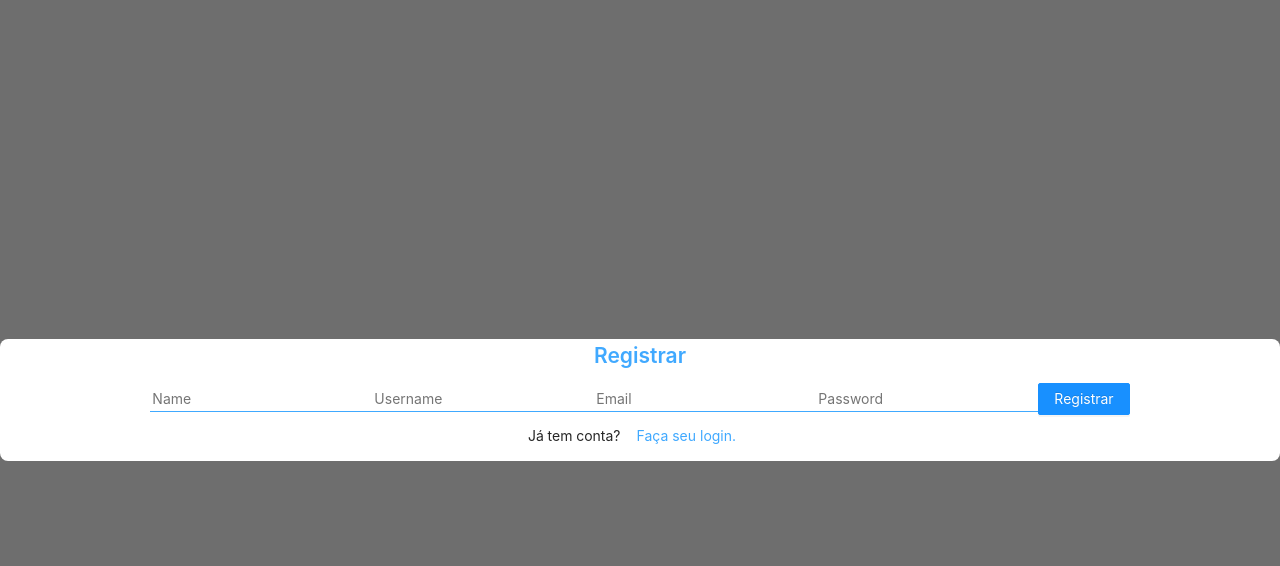
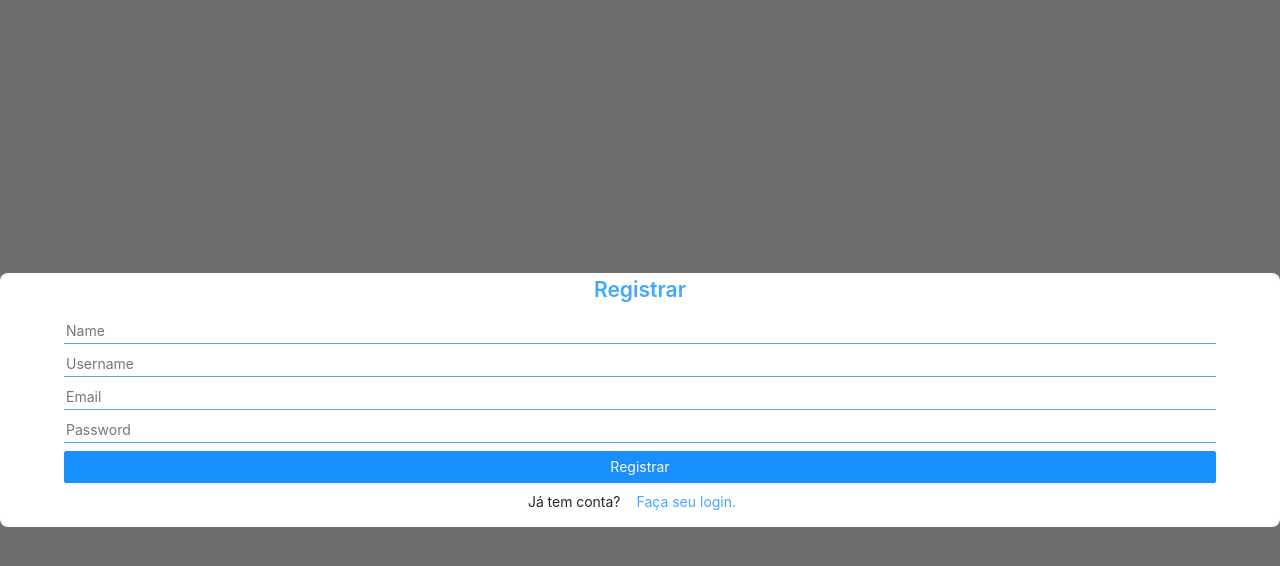
Before and after one commit to ranielsobrinho/flex-todos, a React (Create React App) app: page / in a window 1280 px wide. Both pictures are taken after a click on the button "Registre-se aqui.". Shown: the top 566 px of the page. Built offline with nearby package versions, Linux system fonts and the light colour scheme.

Commit message:
style: register form component

```diff
--- a/src/components/RegisterForm/index.css
+++ b/src/components/RegisterForm/index.css
@@ -0,0 +1,24 @@
+.form-container {
+  display: flex;
+  flex-direction: column;
+  align-items: center;
+}
+
+.form-container > h2 {
+  color: #40a9ff;
+  font-weight: 600;
+}
+
+.register-form {
+  display: flex;
+  flex-direction: column;
+  justify-content: center;
+  width: 90%;
+  margin: 0.2rem;
+}
+
+.register-form > input {
+  border: none;
+  border-bottom: 1px solid #40a9ff;
+  margin-bottom: 0.5rem;
+}
```
